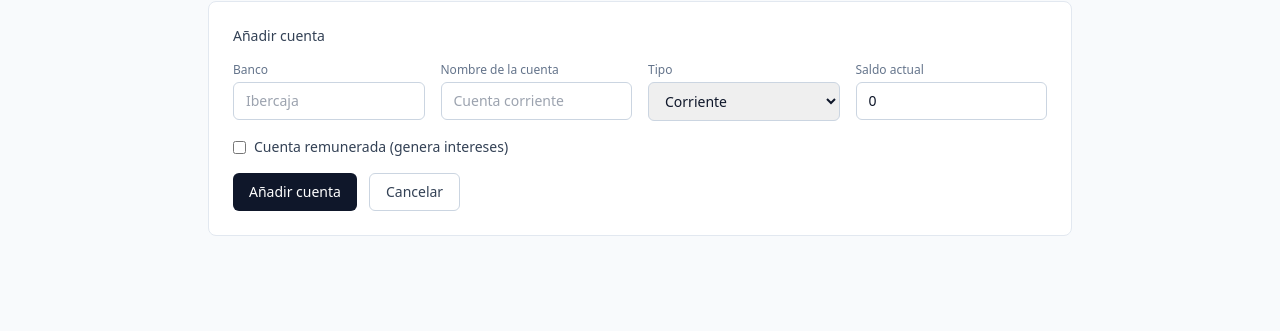
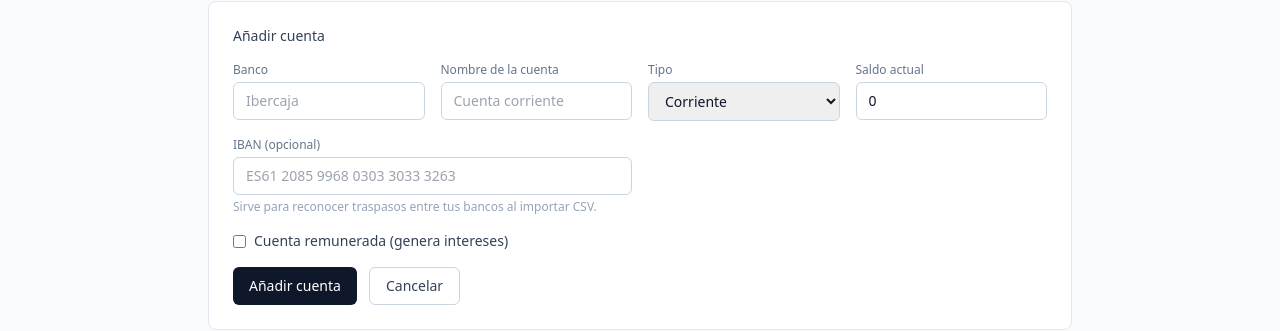
Before and after one commit to PabloBallesterosTorre/seguimiento-financiero, a Next.js app: page /cuentas in a window 1280 px wide. Both pictures are taken after a click on the button "Nueva cuenta". Shown: the part 278-609 px from the top of the page. Built offline with nearby package versions, Linux system fonts and the light colour scheme; no server answers; the database is empty.

Commit message:
Cuentas: anade IBAN opcional (preparacion para detectar traspasos entre bancos al importar CSV)

```diff
--- a/app/cuentas/CuentaForm.tsx
+++ b/app/cuentas/CuentaForm.tsx
@@ -8,6 +8,7 @@ type Cuenta = {
   nombre: string;
   tipo: string;
   saldo_actual: number;
+  iban: string | null;
   es_remunerada: boolean;
   tipo_interes: number | null;
   periodicidad_pago_interes: string | null;
@@ -75,6 +76,18 @@ export function CuentaForm({
           className="mt-1 w-full rounded-md border border-slate-300 px-3 py-2 text-sm"
         />
       </div>
+      <div className="sm:col-span-2">
+        <label className="block text-xs text-slate-500">IBAN (opcional)</label>
+        <input
+          name="iban"
+          defaultValue={cuenta?.iban ?? ""}
+          placeholder="ES61 2085 9968 0303 3033 3263"
+          className="mt-1 w-full rounded-md border border-slate-300 px-3 py-2 text-sm"
+        />
+        <p className="mt-1 text-xs text-slate-400">
+          Sirve para reconocer traspasos entre tus bancos al importar CSV.
+        </p>
+      </div>
 
       <div className="sm:col-span-4">
         <label className="flex items-center gap-2 text-sm text-slate-700">
--- a/app/cuentas/CuentasClient.tsx
+++ b/app/cuentas/CuentasClient.tsx
@@ -9,6 +9,7 @@ type Cuenta = {
   nombre: string;
   tipo: string;
   saldo_actual: number;
+  iban: string | null;
   es_remunerada: boolean;
   tipo_interes: number | null;
   periodicidad_pago_interes: string | null;
@@ -50,7 +51,10 @@ export function CuentasClient({
               <Fragment key={cuenta.id}>
                 <tr className="border-t border-slate-100">
                   <td className="px-4 py-2">{cuenta.banco_nombre}</td>
-                  <td className="px-4 py-2">{cuenta.nombre}</td>
+                  <td className="px-4 py-2">
+                    {cuenta.nombre}
+                    {cuenta.iban && <p className="text-xs text-slate-400">{cuenta.iban}</p>}
+                  </td>
                   <td className="px-4 py-2 capitalize">{cuenta.tipo}</td>
                   <td className="px-4 py-2 text-slate-500">
                     {cuenta.es_remunerada ? `${cuenta.tipo_interes ?? "—"}%` : "—"}
--- a/app/cuentas/actions.ts
+++ b/app/cuentas/actions.ts
@@ -8,11 +8,14 @@ function leerCamposCuenta(formData: FormData) {
   const tipoInteresRaw = formData.get("tipo_interes") as string;
   const periodicidadRaw = formData.get("periodicidad_pago_interes") as string;
 
+  const ibanRaw = formData.get("iban") as string;
+
   return {
     banco_nombre: formData.get("banco") as string,
     nombre: formData.get("nombre") as string,
     tipo: formData.get("tipo") as string,
     saldo_actual: Number(formData.get("saldo_actual") ?? 0),
+    iban: ibanRaw ? ibanRaw.replace(/\s+/g, "").toUpperCase() : null,
     es_remunerada,
     tipo_interes: es_remunerada && tipoInteresRaw ? Number(tipoInteresRaw) : null,
     periodicidad_pago_interes: es_remunerada && periodicidadRaw ? periodicidadRaw : null,
```
Also changed, not shown: 1 other file (tests, documents, lock files or other folders).
